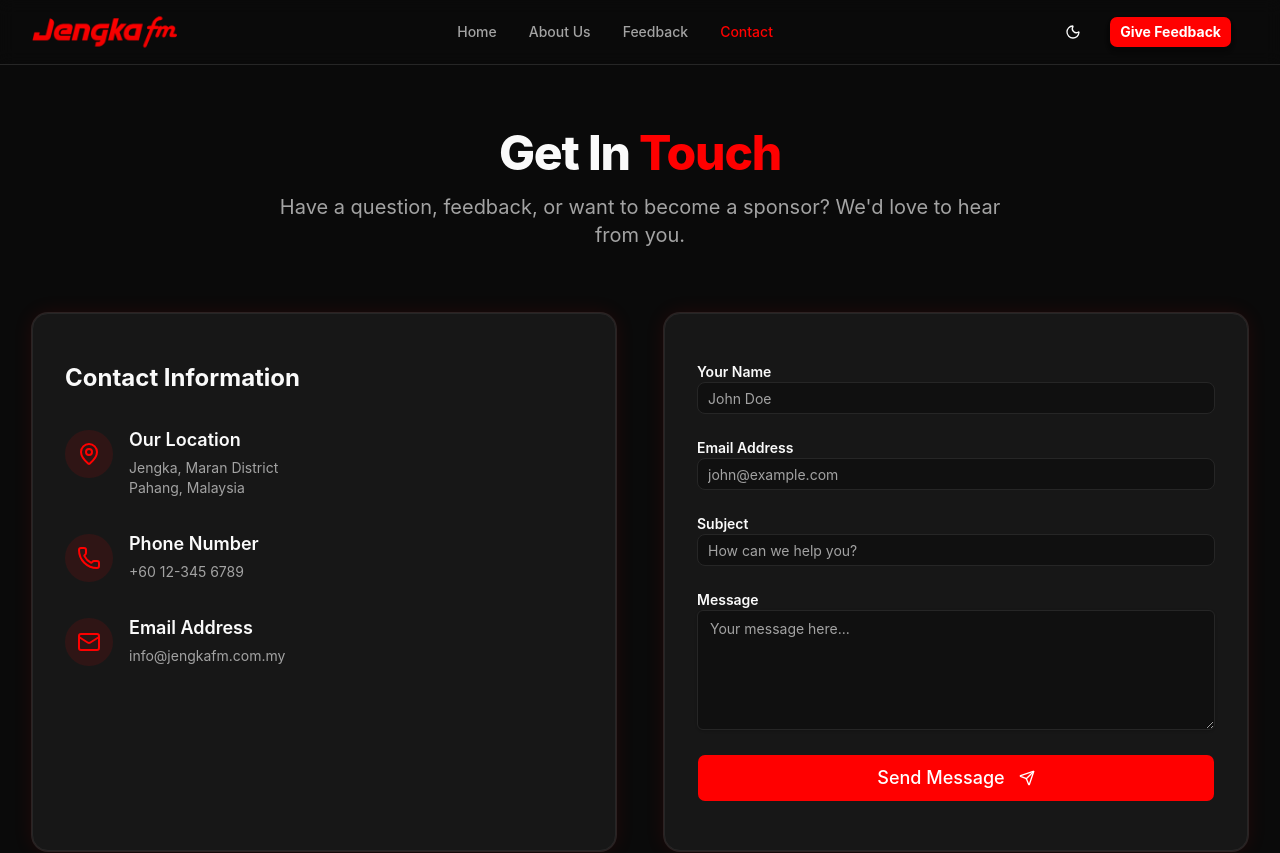
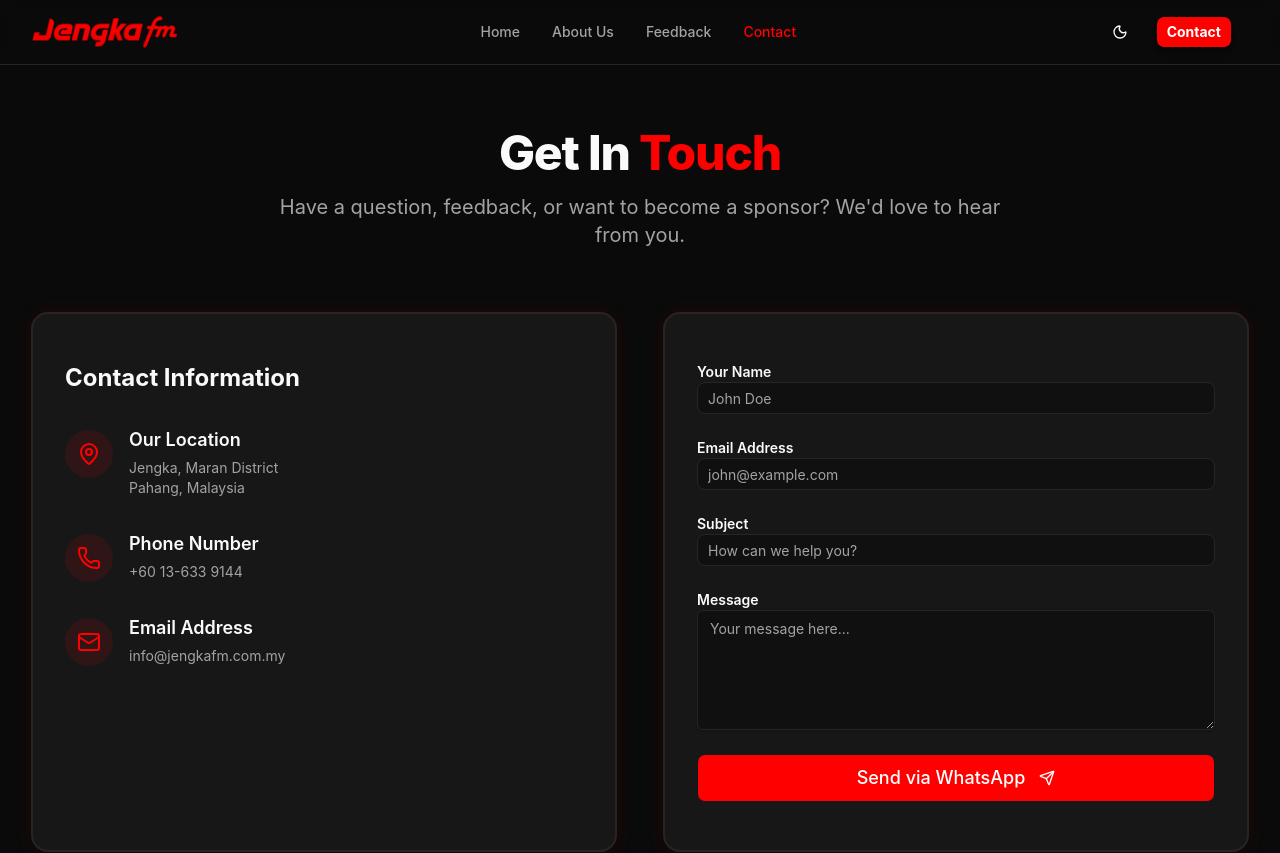
Before and after one commit to Adeeb5/jengkafm, a React (Vite) app: page /contact in a window 1280 px wide. Shown: the top 853 px of the page. Built offline with nearby package versions, Linux system fonts and the light colour scheme.

Commit message:
Update contact form with validation, link WhatsApp, and fix favicon path

```diff
--- a/index.html
+++ b/index.html
@@ -2,7 +2,7 @@
 <html lang="en">
   <head>
     <meta charset="UTF-8" />
-    <link rel="icon" type="image/png" href="/assets/images/favicon.png" />
+    <link rel="icon" type="image/png" href="/favicon.png" />
     <meta name="viewport" content="width=device-width, initial-scale=1.0" />
     <title>Jengka FM - Online Radio</title>
   </head>
--- a/src/components/layout/Navbar.tsx
+++ b/src/components/layout/Navbar.tsx
@@ -47,10 +47,10 @@ export function Navbar() {
 
         <div className="flex items-center space-x-2 sm:space-x-4">
           <ModeToggle />
-          <Link to="/feedback" className="hidden sm:block" onClick={closeMenu}>
+          <Link to="/contact" className="hidden sm:block" onClick={closeMenu}>
             <motion.div whileHover={{ scale: 1.05 }} whileTap={{ scale: 0.95 }}>
               <Button className="bg-primary hover:bg-primary/90 text-primary-foreground font-bold shadow-md hover:shadow-[0_0_15px_rgba(255,0,0,0.4)] transition-shadow">
-                Give Feedback
+                Contact
               </Button>
             </motion.div>
           </Link>
@@ -88,9 +88,9 @@ export function Navbar() {
                   {link.label}
                 </Link>
               ))}
-              <Link to="/feedback" onClick={closeMenu} className="pt-2 sm:hidden">
+              <Link to="/contact" onClick={closeMenu} className="pt-2 sm:hidden">
                 <Button className="w-full bg-primary hover:bg-primary/90 text-primary-foreground font-bold shadow-md">
-                  Give Feedback
+                  Contact
                 </Button>
               </Link>
             </div>
--- a/src/pages/Contact.tsx
+++ b/src/pages/Contact.tsx
@@ -1,9 +1,34 @@
+import { useState, FormEvent } from "react";
 import { Card, CardContent } from "../components/ui/card";
 import { Button } from "../components/ui/button";
 import { Input } from "../components/ui/input";
 import { MapPin, Phone, Mail, Send } from "lucide-react";
 
 export default function Contact() {
+  const [formData, setFormData] = useState({
+    name: "",
+    email: "",
+    subject: "",
+    message: ""
+  });
+
+  const handleChange = (e: React.ChangeEvent<HTMLInputElement | HTMLTextAreaElement>) => {
+    const { id, value } = e.target;
+    setFormData(prev => ({ ...prev, [id]: value }));
+  };
+
+  const handleSubmit = (e: FormEvent) => {
+    e.preventDefault();
+    const { name, email, subject, message } = formData;
+
+    // Construct WhatsApp message
+    const waText = `*New Contact Message*\n\n*Name:* ${name}\n*Email:* ${email}\n*Subject:* ${subject}\n*Message:* ${message}`;
+    const encodedText = encodeURIComponent(waText);
+    const phoneNumber = "60136339144";
+
+    window.open(`https://wa.me/${phoneNumber}?text=${encodedText}`, "_blank");
+  };
+
   return (
     <div className="flex flex-col space-y-16 py-8">
       <section className="text-center space-y-4 max-w-3xl mx-auto">
@@ -34,7 +59,7 @@ export default function Contact() {
                 </div>
                 <div>
                   <h3 className="font-semibold text-lg text-foreground">Phone Number</h3>
-                  <p className="text-muted-foreground mt-1">+60 12-345 6789</p>
+                  <p className="text-muted-foreground mt-1">+60 13-633 9144</p>
                 </div>
               </div>
 
@@ -54,29 +79,33 @@ export default function Contact() {
         {/* Contact Form */}
         <Card className="bg-card shadow-[0_0_20px_rgba(255,0,0,0.1)] rounded-2xl border border-border h-full">
           <CardContent className="p-8 h-full">
-            <form className="space-y-6" onSubmit={(e) => e.preventDefault()}>
+            <form className="space-y-6" onSubmit={handleSubmit}>
               <div className="space-y-2">
                 <label className="text-sm font-semibold text-foreground" htmlFor="name">Your Name</label>
-                <Input id="name" placeholder="John Doe" className="bg-background/50 border-border" />
+                <Input id="name" placeholder="John Doe" value={formData.name} onChange={handleChange} required maxLength={50} pattern="[a-zA-Z\s\-']+" title="Only letters, spaces, hyphens, and apostrophes are allowed" className="bg-background/50 border-border" />
               </div>
               <div className="space-y-2">
                 <label className="text-sm font-semibold text-foreground" htmlFor="email">Email Address</label>
-                <Input id="email" type="email" placeholder="john@example.com" className="bg-background/50 border-border" />
+                <Input id="email" type="email" placeholder="john@example.com" value={formData.email} onChange={handleChange} required maxLength={100} className="bg-background/50 border-border" />
               </div>
               <div className="space-y-2">
                 <label className="text-sm font-semibold text-foreground" htmlFor="subject">Subject</label>
-                <Input id="subject" placeholder="How can we help you?" className="bg-background/50 border-border" />
+                <Input id="subject" placeholder="How can we help you?" value={formData.subject} onChange={handleChange} required maxLength={100} className="bg-background/50 border-border" />
               </div>
               <div className="space-y-2">
                 <label className="text-sm font-semibold text-foreground" htmlFor="message">Message</label>
                 <textarea
                   id="message"
+                  value={formData.message}
+                  onChange={handleChange}
+                  required
+                  maxLength={1000}
                   className="flex min-h-[120px] w-full rounded-md border border-border bg-background/50 px-3 py-2 text-sm shadow-sm placeholder:text-muted-foreground focus-visible:outline-none focus-visible:ring-1 focus-visible:ring-primary disabled:cursor-not-allowed disabled:opacity-50 text-foreground"
                   placeholder="Your message here..."
                 ></textarea>
               </div>
               <Button type="submit" className="w-full h-12 text-lg group bg-primary hover:bg-primary/90 text-primary-foreground">
-                Send Message
+                Send via WhatsApp
                 <Send className="ml-2 w-5 h-5 group-hover:translate-x-1 transition-transform" />
               </Button>
             </form>
```
Also changed, not shown: public/favicon.png (added).
